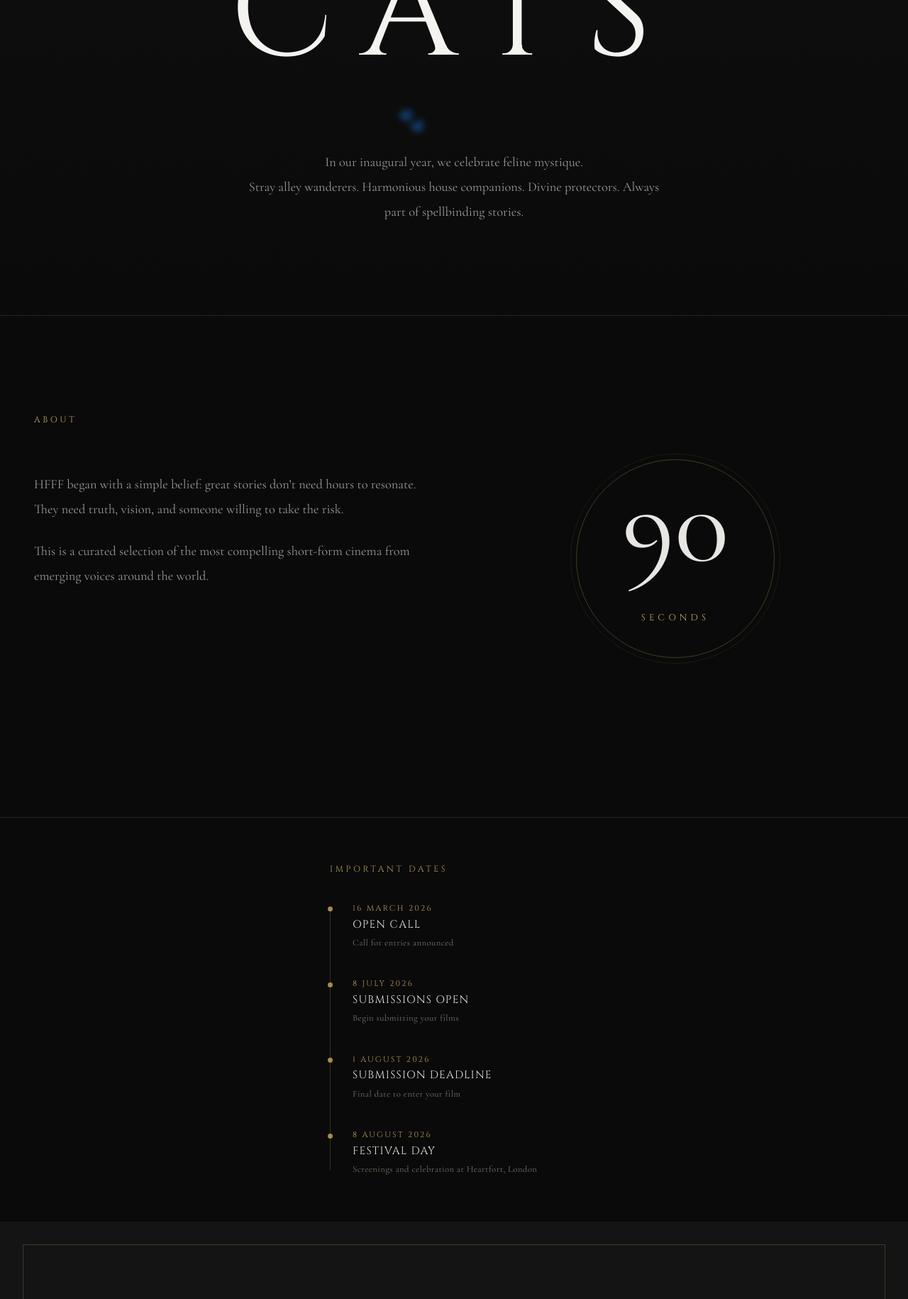
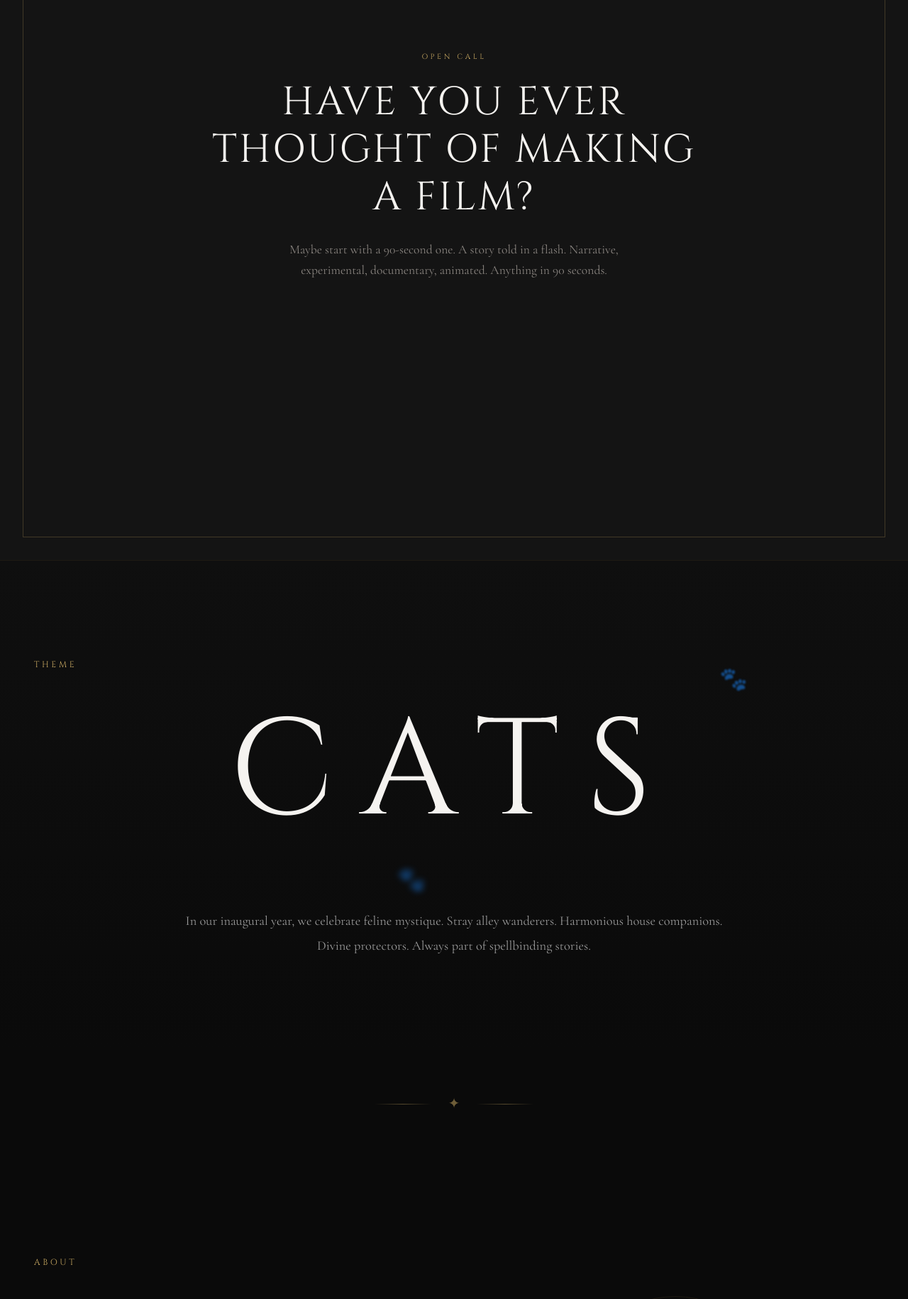
Before and after one commit to sirodoht/filmfestival, a Django app: page / in a window 1280 px wide. Shown: the part 1080-2910 px from the top of the page at 71% size. Run offline with Django 5.2, Linux system fonts and the light colour scheme.

Commit message:
feat: add decorative separator between theme and dates sections
- Add elegant section separator with gradient lines and pulsing star icon

- Add border-top to About section for visual separation

- Remove redundant border-top from Important Dates section

```diff
--- a/main/templates/main/index.html
+++ b/main/templates/main/index.html
@@ -18,6 +18,28 @@
         </div>
     </section>
 
+    <div class="submissions-section">
+        <div class="submissions-inner">
+            <div class="submissions-content">
+                <div class="submissions-label">Open Call</div>
+                <h2 class="submissions-title">Have you ever thought of making a film?</h2>
+                <p class="submissions-description">
+                    Maybe start with a 90-second one. A story told in a flash. Narrative,
+                    experimental, documentary, animated. Anything in 90 seconds.
+                </p>
+                <!--
+                <a href="{% url 'main:submit' %}" class="submissions-button">
+                    Submit Your Film
+                    <svg class="submissions-arrow" width="16" height="16" viewBox="0 0 24 24" fill="none" stroke="currentColor" stroke-width="2" stroke-linecap="round" stroke-linejoin="round">
+                        <line x1="5" y1="12" x2="19" y2="12"></line>
+                        <polyline points="12 5 19 12 12 19"></polyline>
+                    </svg>
+                </a>
+                -->
+            </div>
+        </div>
+    </div>
+
     <div class="theme-section" id="theme">
         <div class="theme-section-inner">
             <h2 class="theme-section-title">Theme</h2>
@@ -30,11 +52,17 @@
                 </div>
                 <p class="theme-description">
                     In our inaugural year, we celebrate feline mystique.
-                    <br>Stray alley wanderers.
+                    Stray alley wanderers.
                     Harmonious house companions. Divine protectors. Always part of spellbinding stories.
                 </p>
             </div>
         </div>
+    </div>
+
+    <div class="section-separator">
+        <div class="separator-line"></div>
+        <div class="separator-icon">✦</div>
+        <div class="separator-line"></div>
     </div>
 
     <div class="festival-info" id="about">
@@ -95,28 +123,6 @@
                     <div class="timeline-title">Festival Day</div>
                     <div class="timeline-description">Screenings and celebration at Heartfort, London</div>
                 </div>
-            </div>
-        </div>
-    </div>
-
-    <div class="submissions-section">
-        <div class="submissions-inner">
-            <div class="submissions-content">
-                <div class="submissions-label">Open Call</div>
-                <h2 class="submissions-title">Have you ever thought of making a film?</h2>
-                <p class="submissions-description">
-                    Maybe start with a 90-second one. A story told in a flash. Narrative,
-                    experimental, documentary, animated. Anything in 90 seconds.
-                </p>
-                <!--
-                <a href="{% url 'main:submit' %}" class="submissions-button">
-                    Submit Your Film
-                    <svg class="submissions-arrow" width="16" height="16" viewBox="0 0 24 24" fill="none" stroke="currentColor" stroke-width="2" stroke-linecap="round" stroke-linejoin="round">
-                        <line x1="5" y1="12" x2="19" y2="12"></line>
-                        <polyline points="12 5 19 12 12 19"></polyline>
-                    </svg>
-                </a>
-                -->
             </div>
         </div>
     </div>
--- a/main/templates/main/layout.html
+++ b/main/templates/main/layout.html
@@ -317,7 +317,6 @@
             text-align: center;
             width: 100%;
             background: linear-gradient(180deg, #0f0f0f 0%, #0a0a0a 100%);
-            border-bottom: 1px solid rgba(201, 169, 98, 0.15);
             border-top: 1px solid rgba(201, 169, 98, 0.1);
         }
 
@@ -502,7 +501,7 @@
             font-size: 1.15rem;
             line-height: 1.9;
             color: #999;
-            max-width: 600px;
+            max-width: 800px;
             margin: 0;
         }
 
@@ -519,6 +518,11 @@
             text-align: left;
             width: 100%;
             background: #0a0a0a;
+        }
+        @media (max-width: 768px) {
+            .festival-info {
+                padding: 5rem 0;
+            }
         }
 
         .festival-info-inner {
@@ -651,23 +655,16 @@
             color: #c9a962;
         }
 
-        @media (max-width: 768px) {
-            .festival-info {
-                padding: 5rem 0;
-            }
-        }
-
         /* Important Dates Section */
         .important-dates-section {
-            margin-top: 6rem;
+            margin-top: 0;
             padding: 4rem 0;
-            border-top: 1px solid rgba(201, 169, 98, 0.15);
             text-align: left;
             width: 100%;
         }
         @media (max-width: 768px) {
             .important-dates-section {
-                margin-top: 4rem;
+                margin-top: 0;
                 padding: 3rem 0;
             }
         }
@@ -873,6 +870,54 @@
 
         .submissions-button:hover .submissions-arrow {
             transform: translateX(4px);
+        }
+
+        /* Section Separator */
+        .section-separator {
+            display: flex;
+            align-items: center;
+            justify-content: center;
+            gap: 1.5rem;
+            padding: 4rem 0;
+            background: #0a0a0a;
+        }
+
+        .separator-line {
+            flex: 0 0 80px;
+            height: 1px;
+            background: linear-gradient(90deg, transparent, rgba(201, 169, 98, 0.4), transparent);
+        }
+
+        .separator-icon {
+            font-size: 1.2rem;
+            color: #c9a962;
+            opacity: 0.6;
+            animation: separator-pulse 3s ease-in-out infinite;
+        }
+
+        @keyframes separator-pulse {
+            0%, 100% {
+                opacity: 0.4;
+                transform: scale(1);
+            }
+            50% {
+                opacity: 0.8;
+                transform: scale(1.1);
+            }
+        }
+
+        @media (max-width: 768px) {
+            .section-separator {
+                padding: 3rem 0;
+            }
+
+            .separator-line {
+                flex: 0 0 50px;
+            }
+
+            .separator-icon {
+                font-size: 1rem;
+            }
         }
 
         /* FAQ Section */
```
